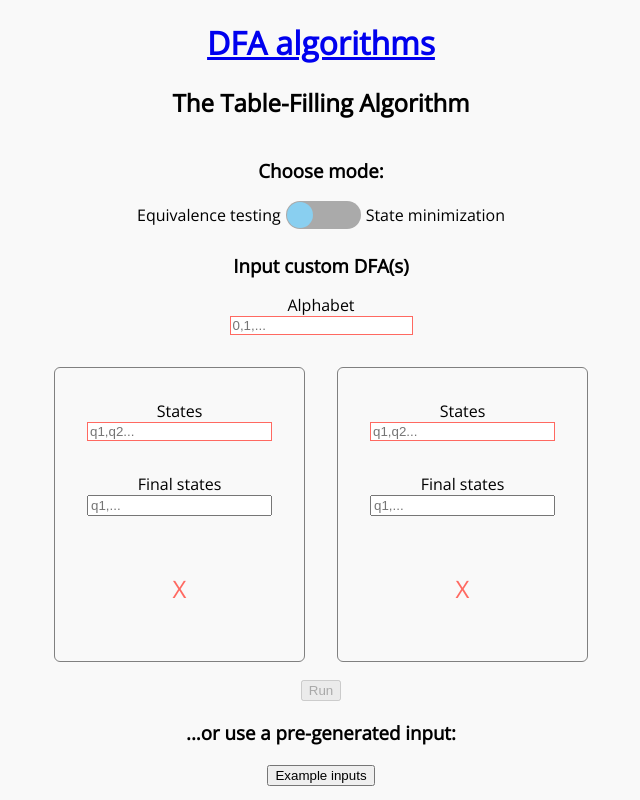
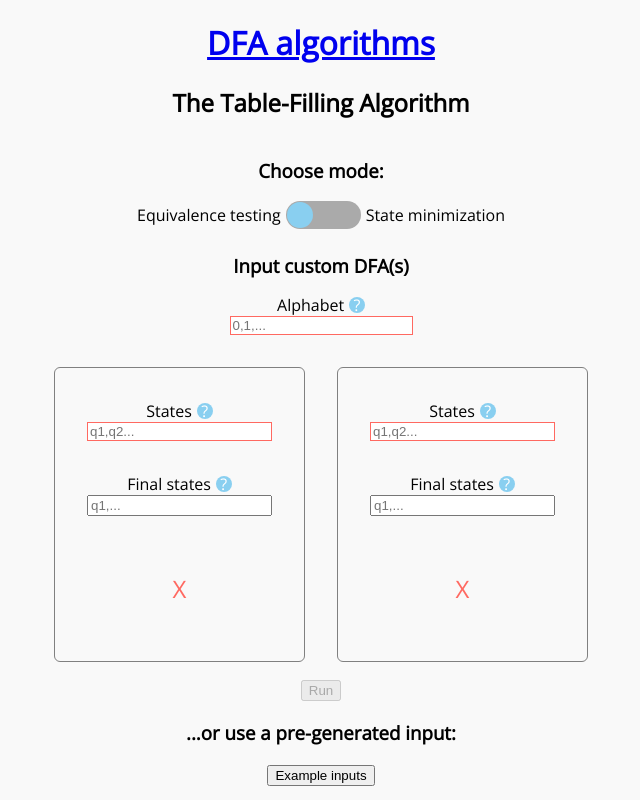
Before and after one commit to StenAL/dfa-algorithms, a React (Create React App) app: page /algorithm/table-filling/input in a window 1280 px wide. Shown: the whole page, without its empty margins (319-959 px from the left). Built offline with nearby package versions, Linux system fonts and the light colour scheme.

Commit message:
Add help tooltips to dfa input fields

```diff
--- a/package.json
+++ b/package.json
@@ -20,6 +20,7 @@
         "react-router-dom": "^5.2.0",
         "react-scripts": "4.0.1",
         "react-switch": "^6.0.0",
+        "react-tooltip": "^4.2.13",
         "web-vitals": "^0.2.4"
     },
     "scripts": {
--- a/src/components/input/DfaInput.tsx
+++ b/src/components/input/DfaInput.tsx
@@ -1,4 +1,5 @@
 import { useEffect, useState } from "react";
+import { default as Tooltip } from "react-tooltip";
 import { DFA } from "../../types/DFA";
 import InputConverter from "./InputConverter";
 import TransitionsInput from "./TransitionsInput";
@@ -49,7 +50,34 @@ export default function DfaInput({
     return (
         <div className={"dfa-input"}>
             <div className={"dfa-fields-container"}>
-                <label htmlFor={"states"}>States</label>
+                <label htmlFor={"states"}>
+                    States
+                    <span
+                        className={"info-tooltip"}
+                        data-tip
+                        data-for="states-help"
+                    >
+                        ?
+                    </span>
+                </label>
+                <Tooltip
+                    place={"top"}
+                    type={"info"}
+                    id="states-help"
+                    effect={"solid"}
+                    multiline={true}
+                >
+                    <span>
+                        The states of the DFA in the form of comma-separated
+                        list
+                        <br /> e.g. 'q0,q1,q2' or 'p,q'. Can not contain
+                        duplicate states.
+                        <br />
+                        <br />
+                        The first state listed is assumed to be the starting
+                        state of the DFA.
+                    </span>
+                </Tooltip>
                 <input
                     name={"states"}
                     type={"text"}
@@ -82,7 +110,30 @@ export default function DfaInput({
                     }}
                     className={statesValid ? "" : "invalid-input"}
                 />
-                <label htmlFor={"finalStates"}>Final states</label>
+                <label htmlFor={"finalStates"}>
+                    Final states
+                    <span
+                        className={"info-tooltip"}
+                        data-tip
+                        data-for="final-states-help"
+                    >
+                        ?
+                    </span>
+                </label>
+                <Tooltip
+                    place={"top"}
+                    type={"info"}
+                    id="final-states-help"
+                    effect={"solid"}
+                    multiline={true}
+                >
+                    <span>
+                        The final (accepting) states of the DFA in the form of
+                        comma-separated list.
+                        <br /> These states must be listed in the 'States'
+                        field. Can not contain duplicates.
+                    </span>
+                </Tooltip>
                 <input
                     name={"finalStates"}
                     type={"text"}
--- a/src/components/input/InputContainer.tsx
+++ b/src/components/input/InputContainer.tsx
@@ -1,5 +1,6 @@
 import { useState } from "react";
 import { Link } from "react-router-dom";
+import { default as Tooltip } from "react-tooltip";
 import { dfaA, dfaB } from "../../algorithm/data";
 import { AlgorithmMode } from "../../types/Algorithm";
 import { DFA } from "../../types/DFA";
@@ -44,7 +45,30 @@ export default function InputContainer({
                 )}
                 <h3 className={"input-header"}>Input custom DFA(s)</h3>
                 <div className={"alphabet-input"}>
-                    <label htmlFor={"alphabet"}>Alphabet</label>
+                    <label htmlFor={"alphabet"}>
+                        Alphabet
+                        <span
+                            className={"info-tooltip"}
+                            data-tip
+                            data-for="alphabet-help"
+                        >
+                            ?
+                        </span>
+                    </label>
+                    <Tooltip
+                        place={"top"}
+                        type={"info"}
+                        id="alphabet-help"
+                        effect={"solid"}
+                        multiline={true}
+                    >
+                        <span>
+                            The alphabet the DFA(s) will use in the form of a
+                            comma-separated list
+                            <br /> e.g. '0,1,2' or 'a,b'. Can not contain
+                            duplicate symbols
+                        </span>
+                    </Tooltip>
                     <input
                         name={"alphabet"}
                         type={"text"}
--- a/src/components/input/TransitionsInput.tsx
+++ b/src/components/input/TransitionsInput.tsx
@@ -78,5 +78,10 @@ export default function TransitionsInput({
     useEffect(() => {
         setTransitionsValid(transitionsValid);
     });
-    return <div className={"transitions"}>{elements}</div>;
+    return (
+        <div className={"transitions"}>
+            <p className={"transitions-"}>Transitions</p>
+            {elements}
+        </div>
+    );
 }
--- a/src/index.scss
+++ b/src/index.scss
@@ -2,6 +2,7 @@
 :root {
     --pastel-red: #ff6961;
     --pastel-green: #77dd77;
+    --pastel-blue: #89cff0;
 }
 
 body {
@@ -12,6 +13,12 @@ body {
     align-items: center;
     text-align: center;
     background: #f9f9f9;
+}
+
+.transitions {
+    p {
+        margin-bottom: 0;
+    }
 }
 
 .table-filling-row,
@@ -131,3 +138,19 @@ body {
     bottom: 8px;
     margin: 0 5px;
 }
+
+.info-tooltip {
+    background: var(--pastel-blue);
+    width: 1rem;
+    height: 1rem;
+    display: inline-block;
+    color: white;
+    font-size: 1em;
+    line-height: 1em;
+    margin-left: 0.3em;
+    border-radius: 0.75em;
+}
+
+.__react_component_tooltip.show {
+    opacity: 1 !important;
+}
```
Also changed, not shown: 1 other file (tests, documents, lock files or other folders).
